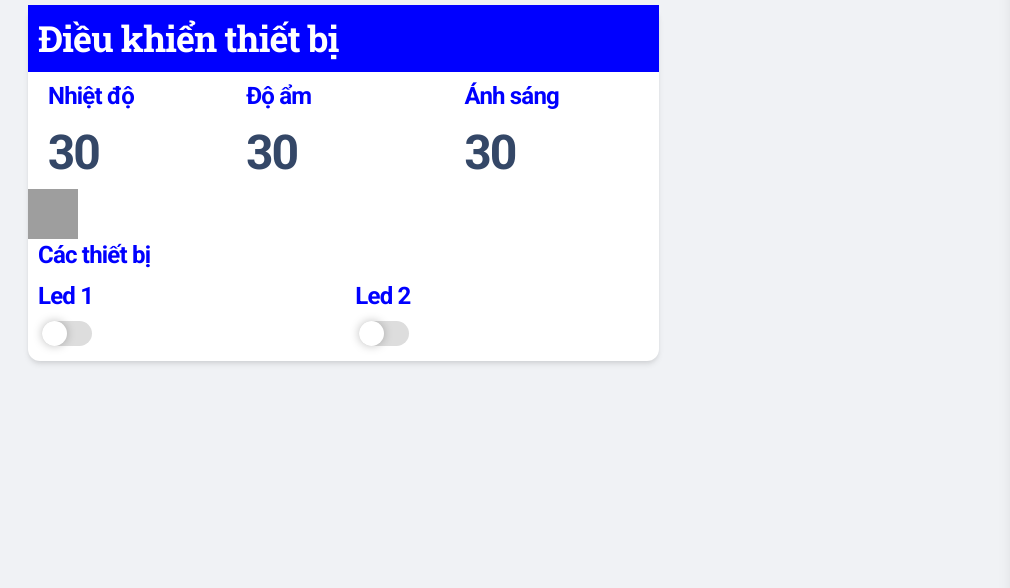
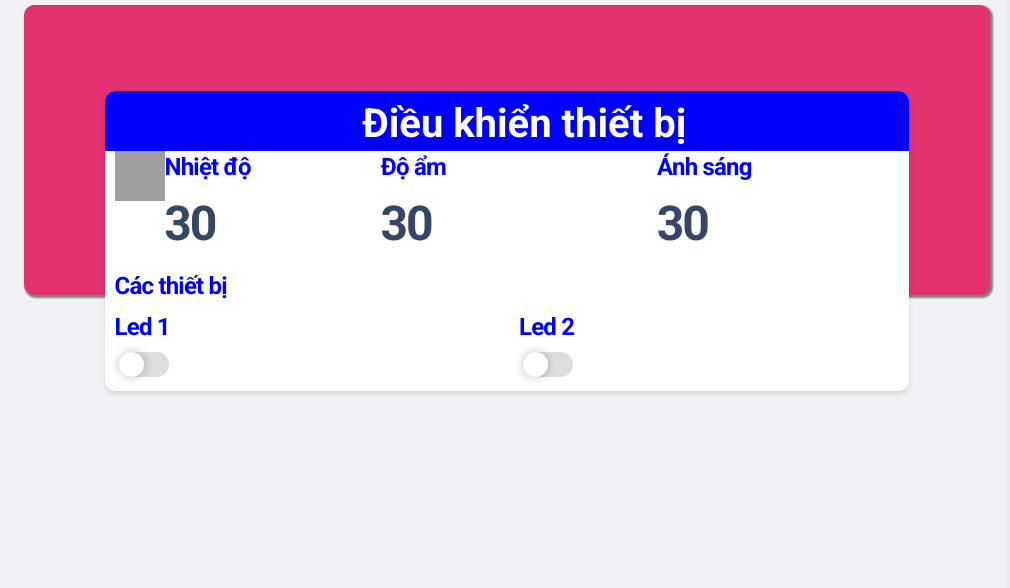
Before and after one commit to thienhai1304/IoT-Lab4-Nhom2-4, a website: page src/frontend/pages/main.html in a window 1280 px wide. Shown: the part 70-658 px from the top of the page, 270-1280 px from the left. Drawn offline with Linux system fonts and the light colour scheme; no server answers; grey boxes are pictures that could not be loaded.

Commit message:
hoang10cm

```diff
--- a/src/frontend/pages/main.html
+++ b/src/frontend/pages/main.html
@@ -259,27 +259,30 @@
       </div>
     </nav>
     <!-- End Navbar -->
-
+    <div class="card-header p-3 pt-2" style="height: 290px; background-color: #E4316F ; width: 96%;border-radius: 10px;box-shadow: 2px 2px 2px 1px gray;margin:auto">
+    </div>
+    <div class="dieu_khien_thiet_bi"style="width:80%;height:400px;margin: auto;border-radius: 10px;margin-top: -220px">
+      <div class="card"  style="height:300px;margin-top:2%;border-radius: 10px;">
           <div class="content">
-                <div class="container-fluid">
-                    <div class="row">
-                        <div class="col-md-8">
-                            <div class="card">
-                                <div class="header">
-                                    <h2 class="title" style="font-weight: bold; color: white; background-color: blue; padding: 10px;">Điều khiển thiết bị</h2>
+            <div style="background-color: #0000FF;height: 60px;border-top-left-radius: 10px;border-top-right-radius: 10px; ">
+              <p style="color: white; margin-left: 32%;font-size: 40px;font-weight: bold; ">
+                Điều khiển thiết bị
+              </p>
             </div>
-                                <div class="content">
               <form>
                   <div class="row" style="display: flex">
                       <div class="col-md-4">
-                                                <div class="form-group">
-                                                    <h4 style="font-weight: bold; color: blue; padding-left: 20px;">Nhiệt độ</h4>
-                                                    <h1 id="temp_txt" style="padding-left: 20px; height: fit-content; width: fit-content;">30</h1>
+                          <div class="form-group" style="margin-left: 10px; display: flex;">
                             <img src="https://image.shutterstock.com/image-vector/heat-temperature-icon-thermometer-vector-600w-1165453699.jpg" width="50" height="50">
+                            <div>
+                              <h4 style="font-weight: bold; color: blue;">Nhiệt độ</h4>
+                              <h1 id="temp_txt" style="height: fit-content; width: fit-content;">30</h1>
+                            </div>
+
                           </div>
                       </div>
                       <div class="col-md-4">
-                                                <div class="form-group">
+                          <div class="form-group" >
                               <h4 style="font-weight: bold; color: blue">Độ ẩm</h4>
                               <h1 id="humid_txt" style="height: fit-content; width: fit-content;">30</h1>
                           </div>
@@ -293,7 +296,7 @@
                   </div>
 
                   <div>
-                                          <h4 style="font-weight: bold; color: blue; padding-left: 10px">Các thiết bị</h4>
+                    <h4 style="font-weight: bold; color: blue; padding-left: 10px;margin-top: 10px;">Các thiết bị</h4>
                   </div>
 
                   <div class="row">
@@ -320,9 +323,7 @@
           </div>
       </div>
   </div>
-                    </div>
-                </div>
-            </div>
+
 
 
   </main>
```
Also changed, not shown: src/frontend/pages/logs.html (+2 -0 lines). Lines whose indentation alone changed are shown as unchanged.
